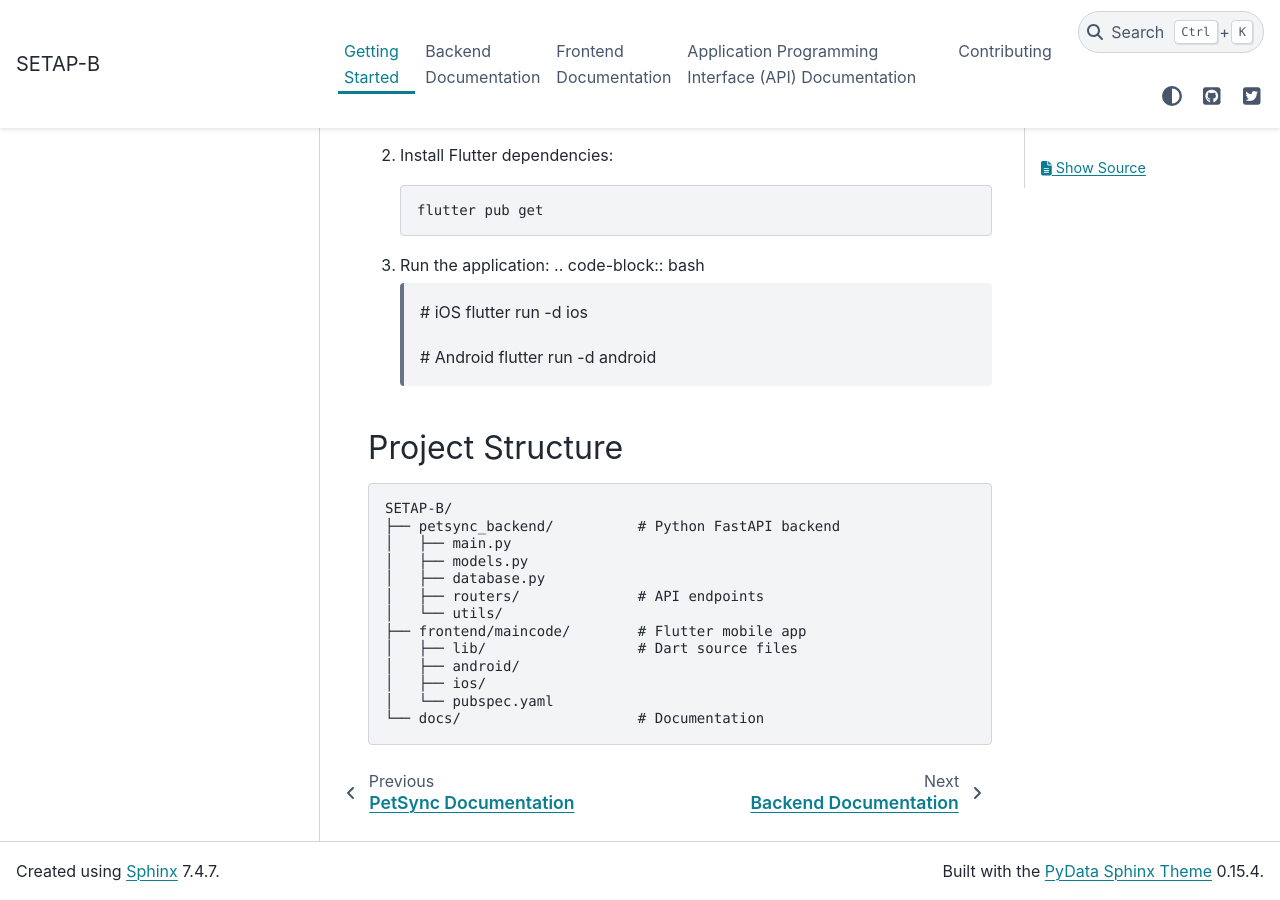
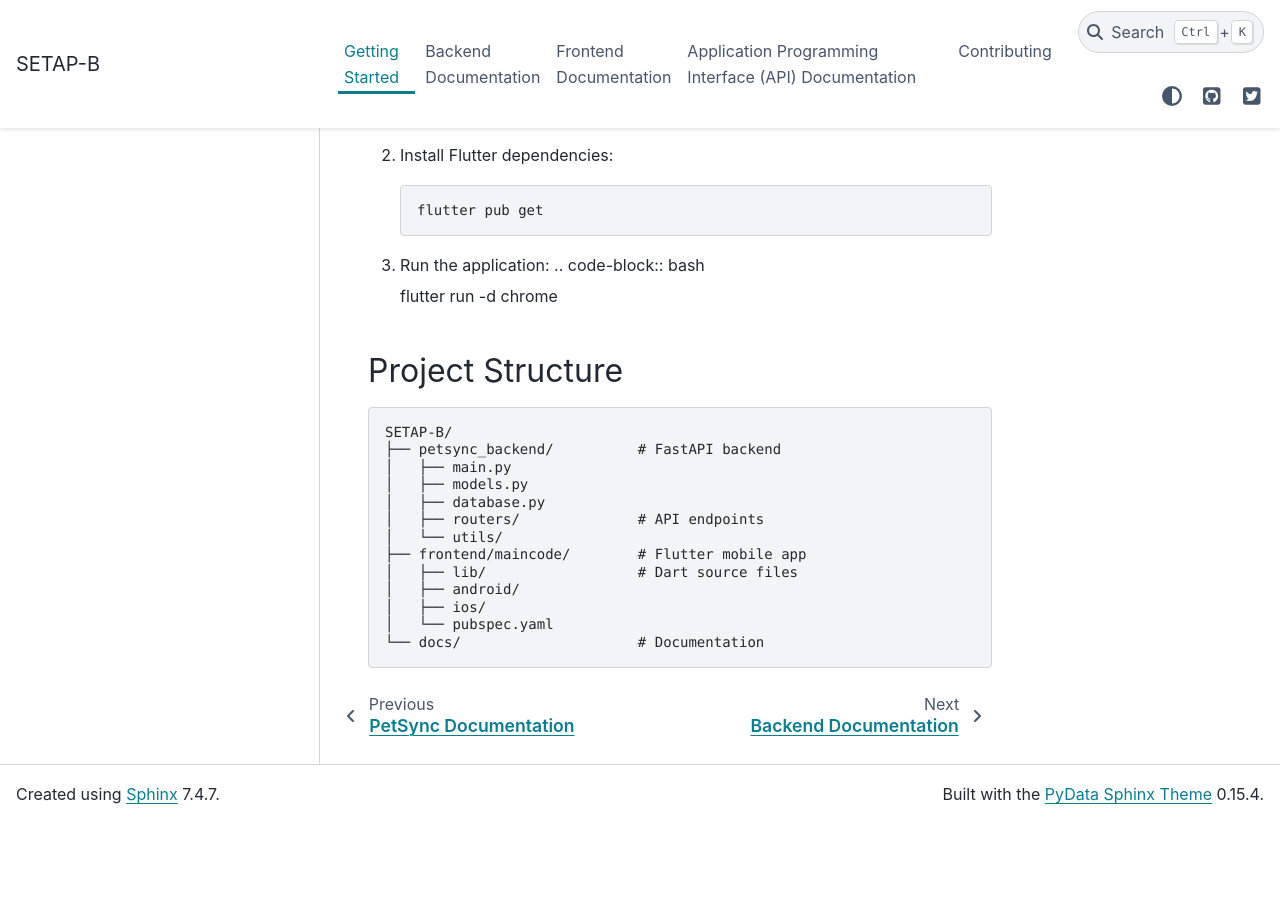
Before and after one commit to lula1450/SETAP-B, a Sphinx documentation site: the page built from docs/getting_started.rst, in a window 1280 px wide and 900 px high, scrolled down 894 px. Built offline with Sphinx 7.4.7 and the PyData theme 0.15.4, drawn with Linux system fonts in a browser that asks for light colours; pages that are not in the unit, such as notebooks, are missing from menus; after the commit the page ends 1717 px from its top, so only the background shows below that.

Commit message:
update doc

```diff
--- a/docs/getting_started.rst
+++ b/docs/getting_started.rst
@@ -46,18 +46,14 @@ Frontend Setup
 3. Run the application:
    .. code-block:: bash
 
-      # iOS
-      flutter run -d ios
-
-      # Android
-      flutter run -d android
+   flutter run -d chrome
 
 Project Structure
 -----------------
 ::
 
    SETAP-B/
-   ├── petsync_backend/          # Python FastAPI backend
+   ├── petsync_backend/          # FastAPI backend
    │   ├── main.py
    │   ├── models.py
    │   ├── database.py
```
